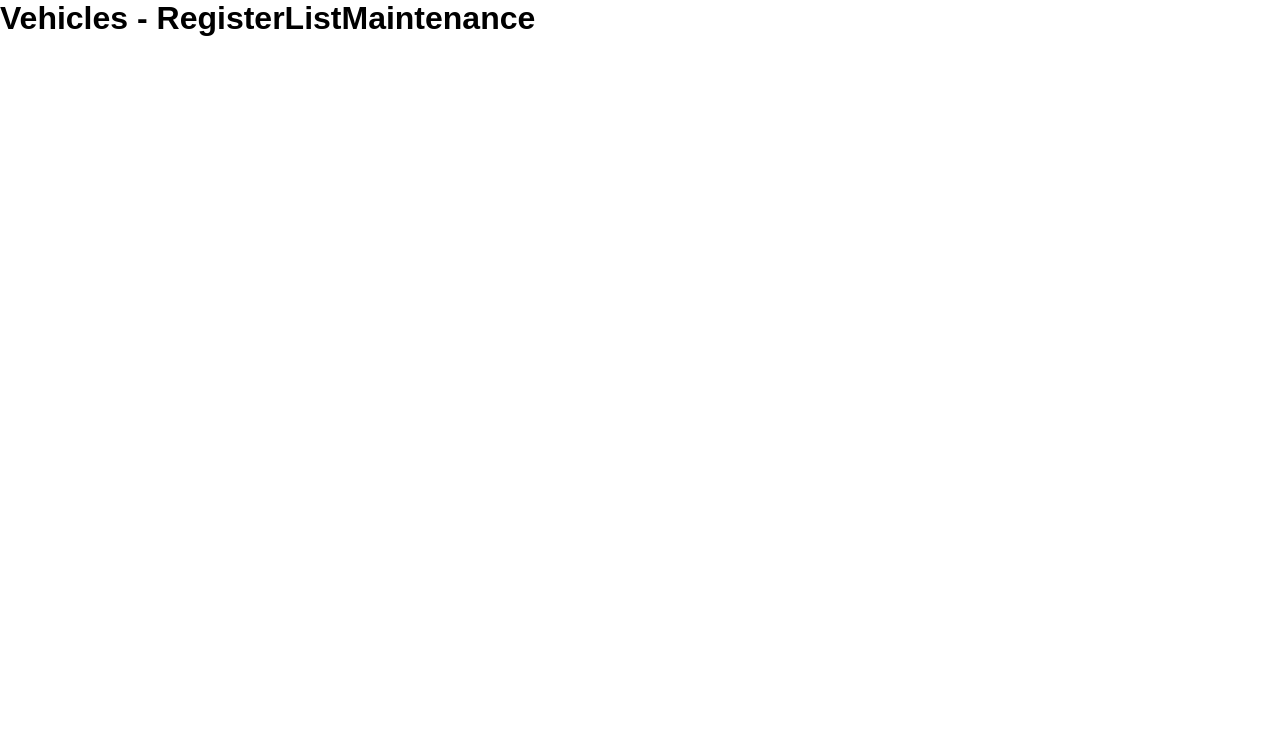
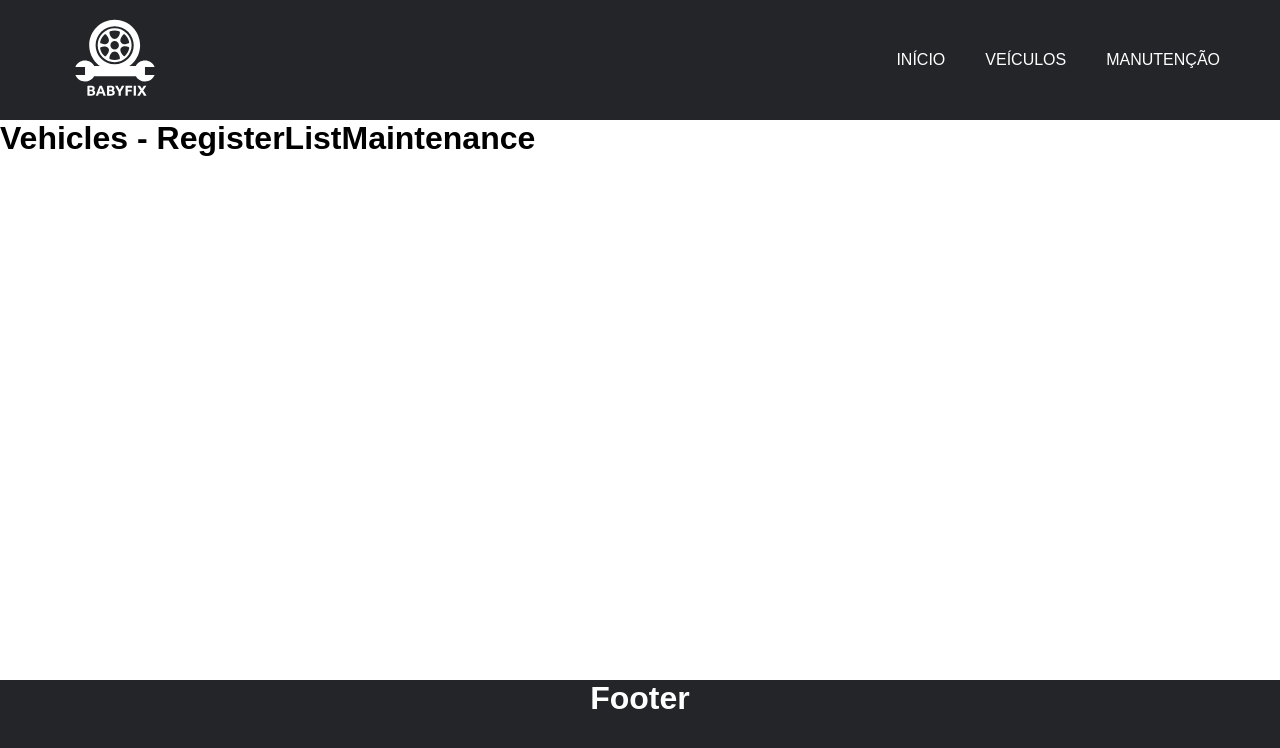
Before and after one commit to williamcamasil/babyfix_react_ts, a React (Create React App) app: page /manutencao in a window 1280 px wide. Shown: the top 748 px of the page. Built offline with nearby package versions, Linux system fonts and the light colour scheme.

Commit message:
styled header footer and main content

```diff
--- /dev/null
+++ b/src/components/Footer/index.tsx
@@ -0,0 +1,15 @@
+import { Container, FooterComponent } from './styles';
+
+const Footer = () => {
+  return (
+    <>
+      <Container>
+        <FooterComponent>
+          <h1>Footer</h1>
+        </FooterComponent>
+      </Container>
+    </>
+  );
+};
+
+export default Footer;
--- /dev/null
+++ b/src/components/Footer/styles.ts
@@ -0,0 +1,16 @@
+import styled from 'styled-components';
+
+const Container = styled.div`
+  background-color: #232528;
+  padding: 0 40px;
+`;
+
+const FooterComponent = styled.div`
+  display: flex;
+  justify-content: space-around;
+  width: 100%;
+  height: 120px;
+  color: #fff;
+`;
+
+export { Container, FooterComponent };
--- /dev/null
+++ b/src/components/Header/index.tsx
@@ -0,0 +1,35 @@
+import { Link } from 'react-router-dom';
+import { Container, HeaderComponent, ImageLogo, Menu } from './styles';
+import Logo from '../../assets/images/logo.svg';
+
+const Header = () => {
+  return (
+    <>
+      <Container>
+        <HeaderComponent>
+          <ImageLogo>
+            <Link to="/">
+              <img src={Logo} alt="Logo babyfix" />
+            </Link>
+          </ImageLogo>
+
+          <Menu>
+            <ul>
+              <li>
+                <Link to="/">Início</Link>
+              </li>
+              <li>
+                <Link to="/veiculos">Veículos</Link>
+              </li>
+              <li>
+                <Link to="/manutencao">Manutenção</Link>
+              </li>
+            </ul>
+          </Menu>
+        </HeaderComponent>
+      </Container>
+    </>
+  );
+};
+
+export default Header;
--- /dev/null
+++ b/src/components/Header/styles.ts
@@ -0,0 +1,52 @@
+import styled from 'styled-components';
+
+const Container = styled.div`
+  background-color: #232528;
+  padding: 0 40px;
+`;
+
+const HeaderComponent = styled.div`
+  display: flex;
+  justify-content: space-around;
+  width: 100%;
+  height: 120px;
+`;
+
+const ImageLogo = styled.div`
+  display: flex;
+  width: 150px;
+  justify-content: center;
+  align-items: center;
+
+  img {
+    width: 80px;
+    height: 80px;
+  }
+`;
+
+const Menu = styled.nav`
+  flex: 1;
+  height: 100%;
+
+  ul {
+    display: flex;
+    height: 100%;
+    justify-content: end;
+    align-items: center;
+    list-style: none;
+  }
+
+  a {
+    color: #fff;
+    text-decoration-line: none;
+    padding: 20px;
+    text-transform: uppercase;
+  }
+
+  a:hover {
+    color: #777777;
+    transition: 0.5s;
+  }
+`;
+
+export { Container, HeaderComponent, ImageLogo, Menu };
--- a/src/screens/Home/index.tsx
+++ b/src/screens/Home/index.tsx
@@ -1,8 +1,16 @@
+import Header from '../../components/Header';
+import Footer from '../../components/Footer';
+import { Container } from './styles';
+
 const Home = () => {
   return (
-    <div>
-      <h1>Vehicles - Home</h1>
-    </div>
+    <>
+      <Header />
+      <Container>
+        <h1>Vehicles - Home</h1>
+      </Container>
+      <Footer />
+    </>
   );
 };
 
--- /dev/null
+++ b/src/screens/Home/styles.ts
@@ -0,0 +1,7 @@
+import styled from 'styled-components';
+
+const Container = styled.div`
+  height: calc(100vh - 240px);
+`;
+
+export { Container };
--- a/src/screens/RegisterListMaintenance/index.tsx
+++ b/src/screens/RegisterListMaintenance/index.tsx
@@ -1,8 +1,16 @@
+import Header from '../../components/Header';
+import Footer from '../../components/Footer';
+import { Container } from './styles';
+
 const RegisterListMaintenance = () => {
   return (
-    <div>
-      <h1>Vehicles - RegisterListMaintenance</h1>
-    </div>
+    <>
+      <Header />
+      <Container>
+        <h1>Vehicles - RegisterListMaintenance</h1>
+      </Container>
+      <Footer />
+    </>
   );
 };
 
--- /dev/null
+++ b/src/screens/RegisterListMaintenance/styles.ts
@@ -0,0 +1,7 @@
+import styled from 'styled-components';
+
+const Container = styled.div`
+  height: calc(100vh - 240px);
+`;
+
+export { Container };
--- a/src/screens/RegisterListVehicles/index.tsx
+++ b/src/screens/RegisterListVehicles/index.tsx
@@ -1,8 +1,16 @@
+import Header from '../../components/Header';
+import Footer from '../../components/Footer';
+import { Container } from './styles';
+
 const RegisterListVehicles = () => {
   return (
-    <div>
-      <h1>Vehicles - RegisterListVehicles</h1>
-    </div>
+    <>
+      <Header />
+      <Container>
+        <h1>Vehicles - RegisterListVehicles</h1>
+      </Container>
+      <Footer />
+    </>
   );
 };
 
--- /dev/null
+++ b/src/screens/RegisterListVehicles/styles.ts
@@ -0,0 +1,7 @@
+import styled from 'styled-components';
+
+const Container = styled.div`
+  height: calc(100vh - 240px);
+`;
+
+export { Container };
```
Also changed, not shown: src/assets/images/logo.svg (added).
